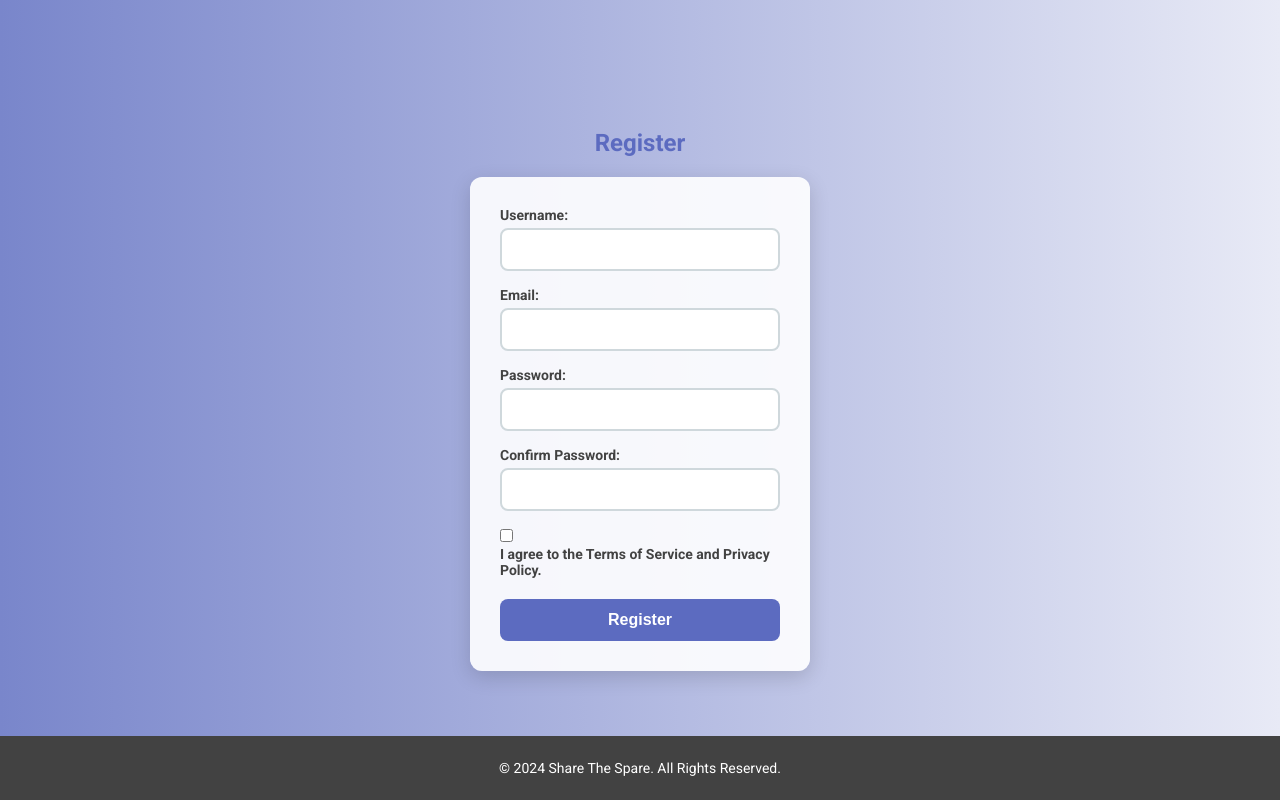
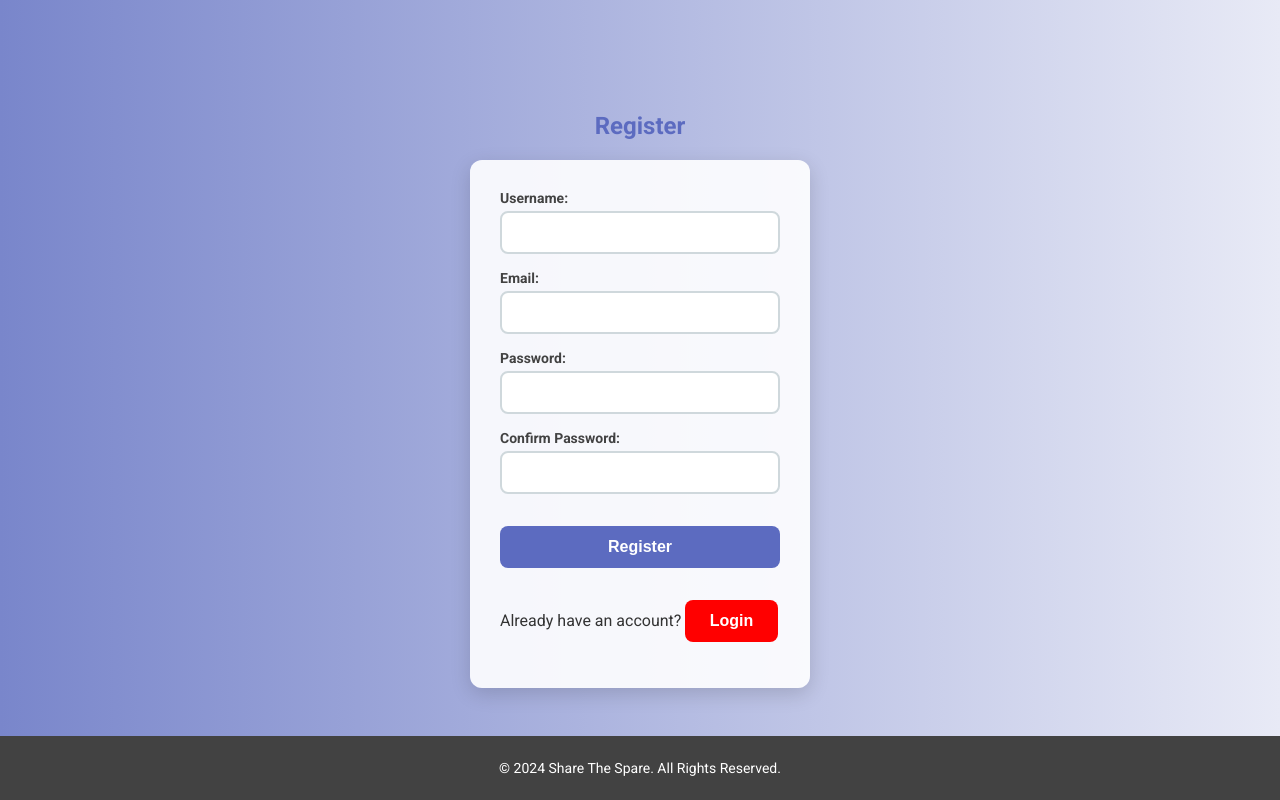
Before and after one commit to laiba986/ShareYourSpare, a plain HTML site: page client/Register/register.html in a window 1280 px wide. Drawn offline with Linux system fonts and the light colour scheme.

Commit message:
Updated Register, fixed login

```diff
--- a/client/Register/register.html
+++ b/client/Register/register.html
@@ -23,12 +23,14 @@
       <input type="password" id="password" name="password" required minlength="8"> <label for="confirm_password">Confirm
         Password:</label>
       <input type="password" id="confirm_password" name="confirm_password" required>
-      <div class="checkbox-container">
+      <!-- <div class="checkbox-container">
         <input type="checkbox" id="terms" name="terms" required> <label for="terms">I agree to the Terms of Service and
           Privacy Policy.</label>
-      </div>
+      </div> -->
 
       <button type="submit">Register</button>
+      <p>Already have an account? <button style="width: 33%; background-color: red;"
+          onclick="window.location.href='/client/Login/login.html'">Login</button></p>
     </form>
   </div>
   <footer>
```
